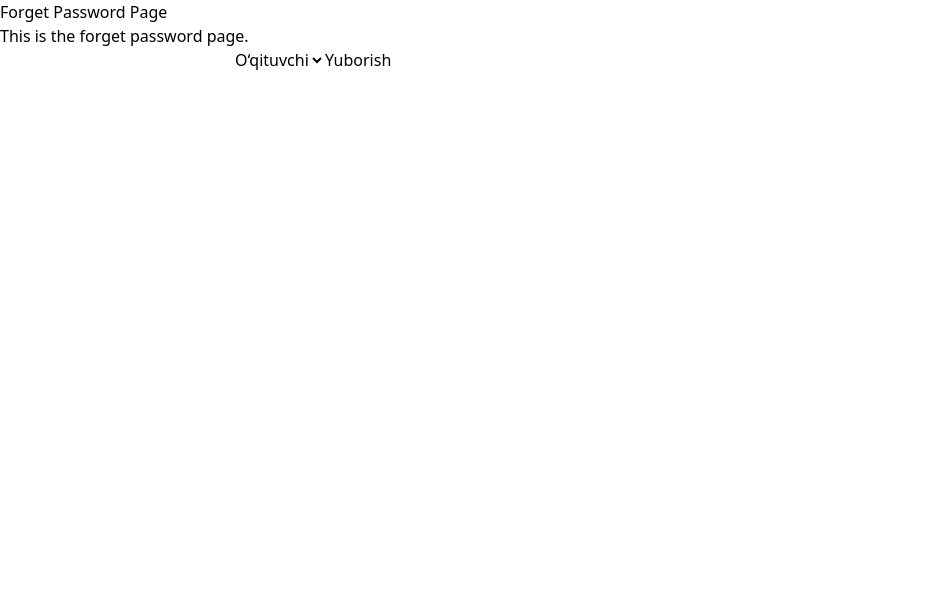
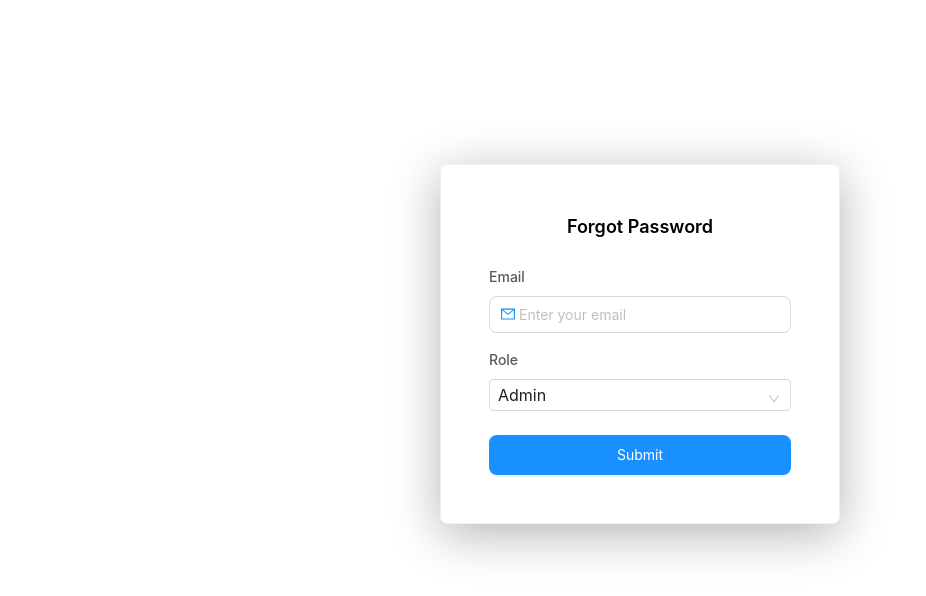
Before and after one commit to moy-kanal-17/Erp, a React (Vite) app: page /forget-password in a window 1280 px wide. Shown: the top 596 px of the page, without its empty margins (0-926 px from the left). Built offline with nearby package versions, Linux system fonts and the light colour scheme.

Commit message:
fixing and h..

```diff
--- a/src/hooks/useCourse.ts
+++ b/src/hooks/useCourse.ts
@@ -10,6 +10,7 @@ export const useCourse = (params: ParamsType) => {
   });
 
 
+
   return {
     data,
   };
--- a/src/hooks/useGroupTeacher.ts
+++ b/src/hooks/useGroupTeacher.ts
@@ -2,16 +2,9 @@ import { useQuery, useMutation, useQueryClient } from '@tanstack/react-query';
 import { groupTeacherService } from '@service';
 import type { ParamsType } from '@types';
 
-interface GroupTeacher {
-  id: number;
-  group: { id: number; name: string };
-  teacher: { id: number; first_name: string; last_name: string };
-  status: boolean;
-  start_date: string;
-  end_date: string;
-}
+import type { GroupTeacher } from '@types';
 
-// ✅ Fetch hook
+
 export const useGroupTeachers = (params: ParamsType = { page: 1, limit: 10 }) => {
   const { data, isLoading } = useQuery({
     queryKey: ['group-teachers', params],
@@ -34,7 +27,7 @@ export const useTeachersGroupById = (id: number) => {
   });
 };
 
-// ✅ Create hook
+
 export const useGroupTeacherCreate = () => {
   const queryClient = useQueryClient();
 
@@ -47,7 +40,7 @@ export const useGroupTeacherCreate = () => {
   });
 };
 
-// ✅ Update hook
+
 export const useGroupTeacherUpdate = () => {
   const queryClient = useQueryClient();
 
@@ -60,7 +53,7 @@ export const useGroupTeacherUpdate = () => {
   });
 };
 
-// ✅ Delete hook
+
 export const useGroupTeacherDelete = () => {
   const queryClient = useQueryClient();
 
@@ -72,7 +65,7 @@ export const useGroupTeacherDelete = () => {
   });
 };
 
-// ✅ Activate hook
+
 export const useGroupTeacherActivate = () => {
   const queryClient = useQueryClient();
 
@@ -84,7 +77,7 @@ export const useGroupTeacherActivate = () => {
   });
 };
 
-// ✅ Deactivate hook
+
 export const useGroupTeacherDeactivate = () => {
   const queryClient = useQueryClient();
 
--- a/src/hooks/useProfile.ts
+++ b/src/hooks/useProfile.ts
@@ -24,7 +24,7 @@ export const useProfile = () => {
       return profileService.updatePassword(role, +id, data);
     },
     onSuccess: () => {
-      message.success('Password changed successfully');
+      // message.success('Password changed successfully');
     },
     onError: (error: any) => {
       message.error(error?.response?.data?.message || 'Failed to update password');
--- a/src/hooks/useStudent.ts
+++ b/src/hooks/useStudent.ts
@@ -8,7 +8,7 @@ export const useStudents = (params: ParamsType) => {
 		queryKey: ["students", params],
 		queryFn: async () => studentService.getStudent(params),
 	});
-	console.log("Student data:", data);
+
 
 	const useStudentCreate = () => {
 		return useMutation({
--- a/src/pages/admin-layout/users.tsx
+++ b/src/pages/admin-layout/users.tsx
@@ -237,7 +237,7 @@ const Student: React.FC = () => {
               style={{ color: '#52c41a' }}
             />
           </Tooltip>
-          <Tooltip title="Delete">
+          <Tooltip title="Faxriddinov abduqodir">
             <Button
               type="text"
               icon={<DeleteOutlined />}
--- a/src/pages/auth/forget-password.tsx
+++ b/src/pages/auth/forget-password.tsx
@@ -1,22 +1,125 @@
-// import { useForgetPassword } from "@hooks";
+import { useState } from 'react';
+import styled from 'styled-components';
+import { motion } from 'framer-motion';
+import { Card, Input, Select, Button, Skeleton, Alert, message } from 'antd';
+import { MailOutlined } from '@ant-design/icons';
+import { useForgetPassword } from '@hooks';
 
-export const ForgetPassword = () => {
+const StyledContainer = styled(motion.div)`
+  width: 100%;
+  min-height: calc(100vh - 112px);
+  padding: 2%;
+  background: transparent;
+  display: flex;
+  justify-content: center;
+  align-items: center;
+`;
+
+const StyledCard = styled(Card)`
+  background: rgba(255, 255, 255, 0.95);
+  border-radius: 8px;
+  box-shadow: 0 10px 50px rgba(0, 0, 0, 0.3);
+  width: 100%;
+  max-width: 400px;
+  padding: 24px;
+`;
+
+const StyledFormItem = styled.div`
+  margin-bottom: 16px;
+`;
+
+const StyledLabel = styled.label`
+  display: block;
+  font-size: 14px;
+  color: #595959;
+  margin-bottom: 8px;
+  font-weight: 500;
+`;
+
+const StyledButton = styled(Button)`
+  width: 100%;
+  background: #1890ff;
+  border: none;
+  border-radius: 8px;
+  height: 40px;
+  font-size: 14px;
+  &:hover {
+    background: #40a9ff;
+  }
+`;
+
+const ForgetPassword: React.FC = () => {
+  const [email, setEmail] = useState('');
+  const [role, setRole] = useState<'admin' | 'teacher'>('admin');
+  const { mutate, isPending, error } = useForgetPassword();
+
+  const handleSubmit = () => {
+    if (!email || !role) {
+      message.error('Please fill in all fields');
+      return;
+    }
+    if (!/\S+@\S+\.\S+/.test(email)) {
+      message.error('Please enter a valid email');
+      return;
+    }
+
+    mutate(
+      { email, role },
+      {
+        onSuccess: () => {
+          message.success('OTP sent successfully! Check your email.');
+          setEmail('');
+          setRole('admin');
+        },
+        onError: () => {
+          message.error('Failed to send OTP. Try again.');
+        },
+      }
+    );
+  };
+
   return (
-    <div>
-      <h1>Forget Password Page</h1>
-      <p>This is the forget password page.</p>
-      <form action="/forget-password" method="POST">
-      <input type="email" name="email" />
-      <select name="role" >
-        <option value="teacher">O‘qituvchi</option>
-        {/* <option value="student">Talaba</option> */}
-        <option value="admin">Admin</option>
-        {/* <option value="lid">Lid</option> */}
-      </select>
-        <button type="submit">Yuborish</button>
-
-      </form>
-    </div>
+    <StyledContainer
+      initial={{ opacity: 0, y: 20 }}
+      animate={{ opacity: 1, y: 0 }}
+      transition={{ duration: 0.5 }}
+    >
+      <StyledCard>
+        <h2 style={{ fontSize: '18px', fontWeight: 600, color: '#000', marginBottom: '24px', textAlign: 'center' }}>
+          Forgot Password
+        </h2>
+        {isPending && <Skeleton active paragraph={{ rows: 4 }} title={false} />}
+        {error && <Alert message={`Error: ${error.message}`} type="error" showIcon style={{ marginBottom: '16px' }} />}
+        <StyledFormItem>
+          <StyledLabel>Email</StyledLabel>
+          <Input
+            prefix={<MailOutlined style={{ color: '#1890ff' }} />}
+            placeholder="Enter your email"
+            value={email}
+            onChange={(e) => setEmail(e.target.value)}
+            size="large"
+            style={{ borderRadius: '8px', fontSize: '14px' }}
+            disabled={isPending}
+          />
+        </StyledFormItem>
+        <StyledFormItem>
+          <StyledLabel>Role</StyledLabel>
+          <Select
+            value={role}
+            onChange={(value) => setRole(value)}
+            size="large"
+            style={{ width: '100%', borderRadius: '8px', fontSize: '14px' }}
+            disabled={isPending}
+          >
+            <Select.Option value="teacher">Teacher</Select.Option>
+            <Select.Option value="admin">Admin</Select.Option>
+          </Select>
+        </StyledFormItem>
+        <StyledButton type="primary" onClick={handleSubmit} loading={isPending}>
+          Submit
+        </StyledButton>
+      </StyledCard>
+    </StyledContainer>
   );
 };
 
--- a/src/service/auth.service.ts
+++ b/src/service/auth.service.ts
@@ -10,7 +10,7 @@ export const authService = {
  async sendForgetPasswordOtp(data: { email: string; role: string }) { {
   const response = await apiConfig().postRequest('https://erp-edu.uz/api/admin/forget-password', data);
   console.log('Forget password response:', response);
-  return response?.data; // { message: "OTP sent successfully" }
+  return response?.data;
 }
 
 }
--- a/src/types/group.ts
+++ b/src/types/group.ts
@@ -8,4 +8,14 @@ export interface Group {
 
 }
 
+
+export interface GroupTeacher {
+  id: number;
+  group: { id: number; name: string };
+  teacher: { id: number; first_name: string; last_name: string };
+  status: boolean;
+  start_date: string;
+  end_date: string;
+}
+
 // export interface BRanch
```
Also changed, not shown: src/hooks/useAuth.ts (line endings or trailing spaces), src/service/course.service.ts (line endings or trailing spaces), 1 other file (tests, documents, lock files or other folders).
